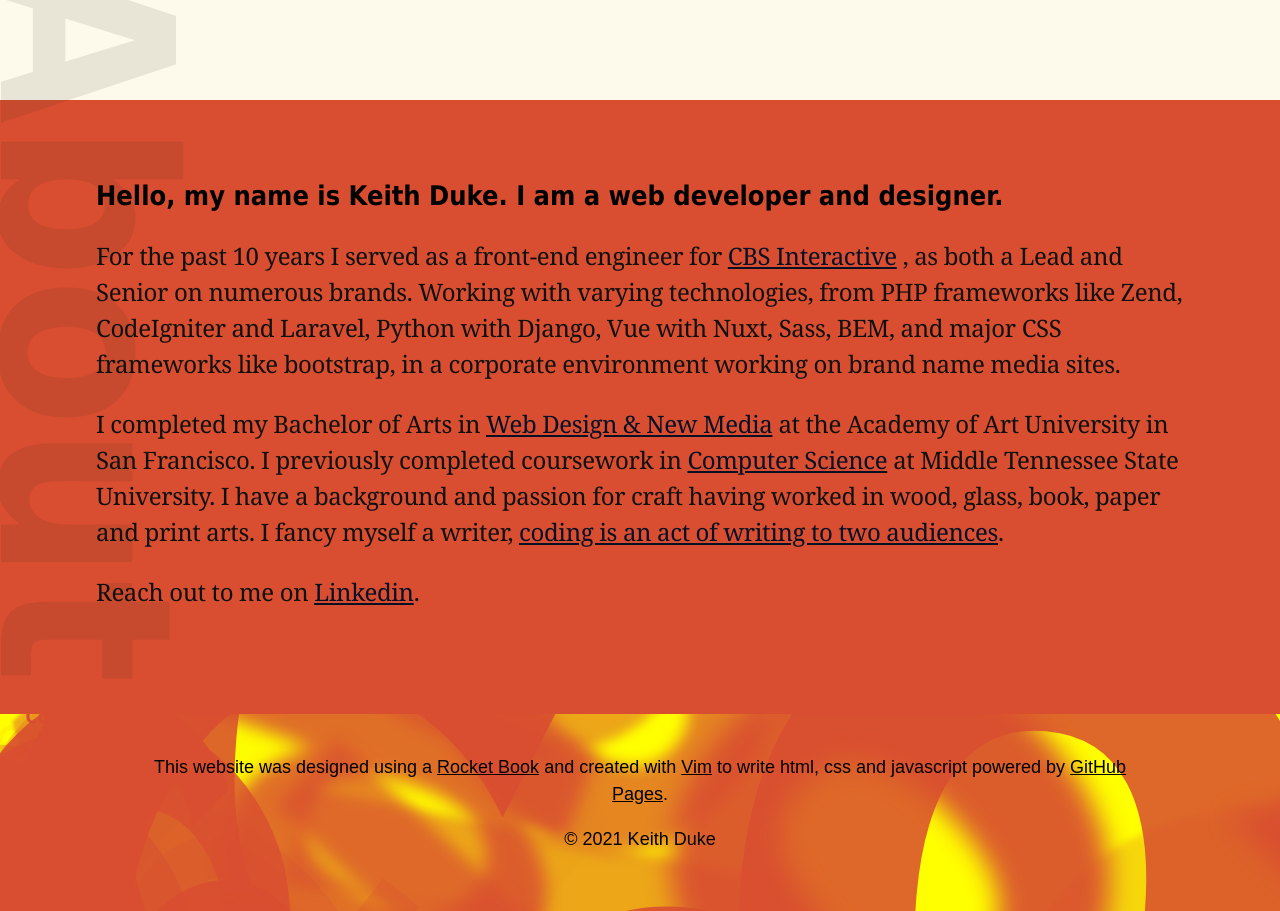
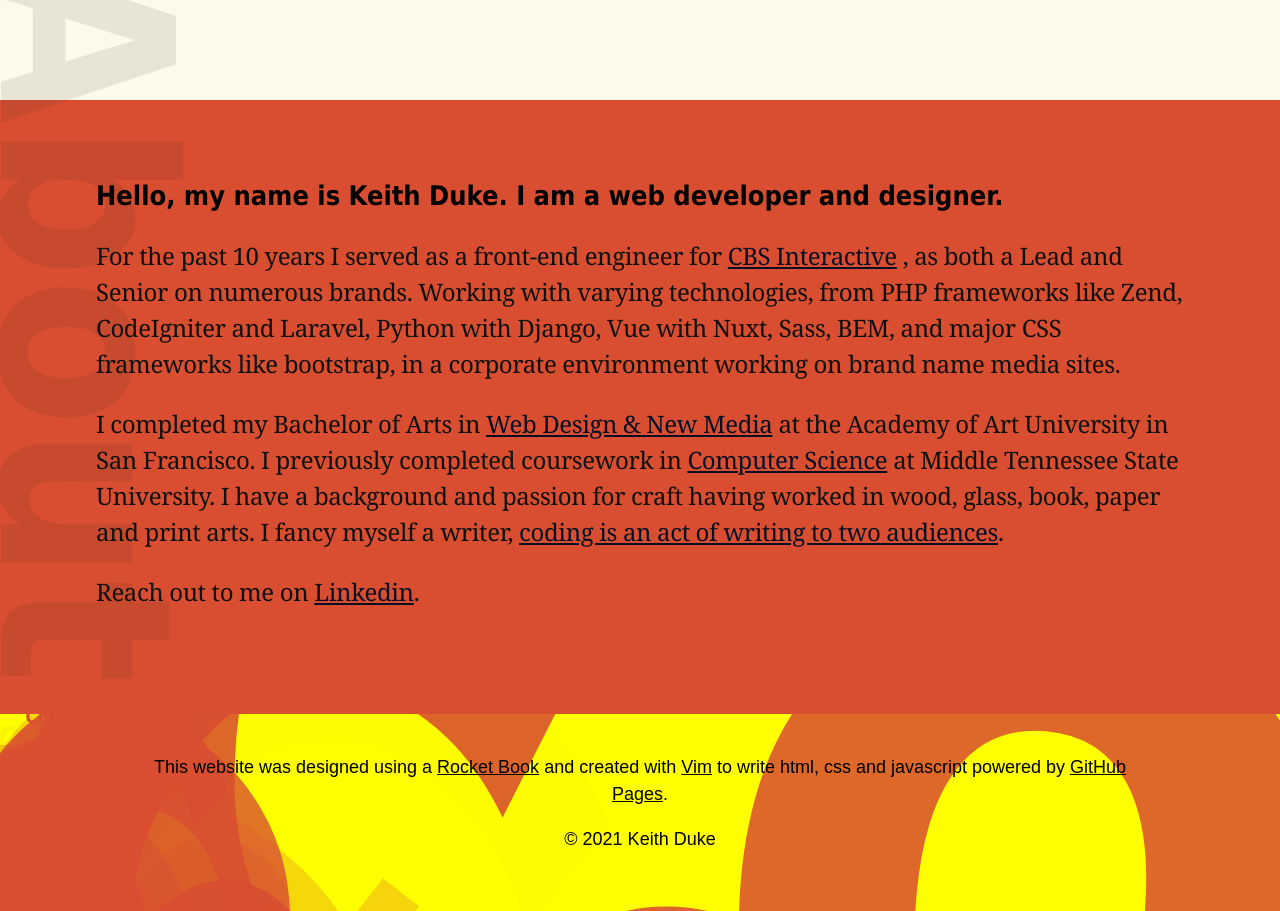
Before and after one commit to keithduke/keithduke.github.io, a plain HTML site: page index.html in a window 1280 px wide. Shown: the part 700-1611 px from the top of the page. Drawn offline with Linux system fonts and the light colour scheme.

Commit message:
No blur...

```diff
--- a/index.html
+++ b/index.html
@@ -160,7 +160,7 @@
         font-family: Arial, sans-serif;
         padding-bottom: 1rem;
         font-size: 1rem;
-        line-height: 1.5rem
+        line-height: 1.5rem;
       }
       .jitter {
         color: rgba(217, 78, 49, 1);
@@ -238,7 +238,6 @@
           let b = oddOrEven * (Math.random() * 40);
           let c = Math.random();
           textClone.style.transform = 'rotate(' + a + 'deg) scale('+ b +')';
-          textClone.style.textShadow = `${a}px ${b}px ${c}px rgba(217, 78, 49)`;
           textClone.style.opacity = c;
         }
         console.log('Colophon text effect complete.');
```
